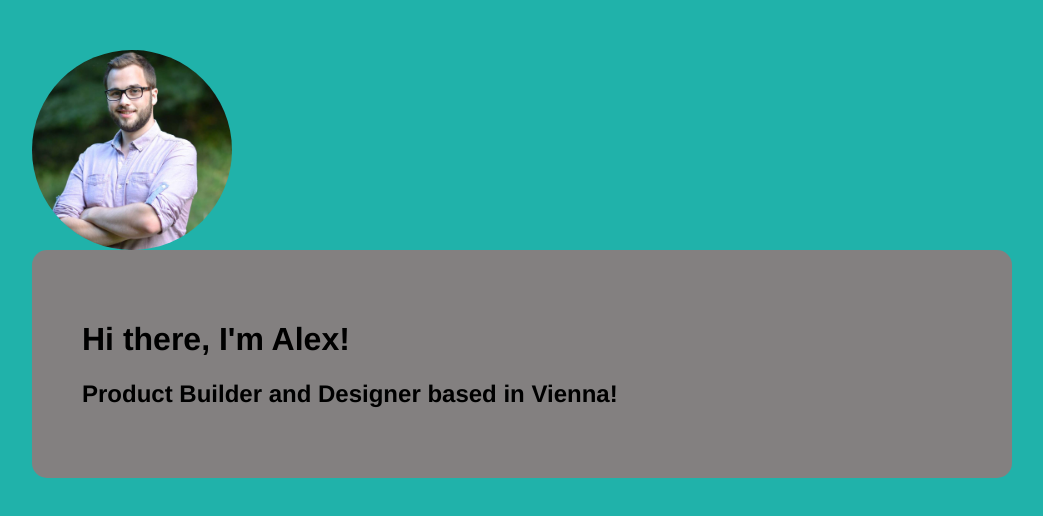
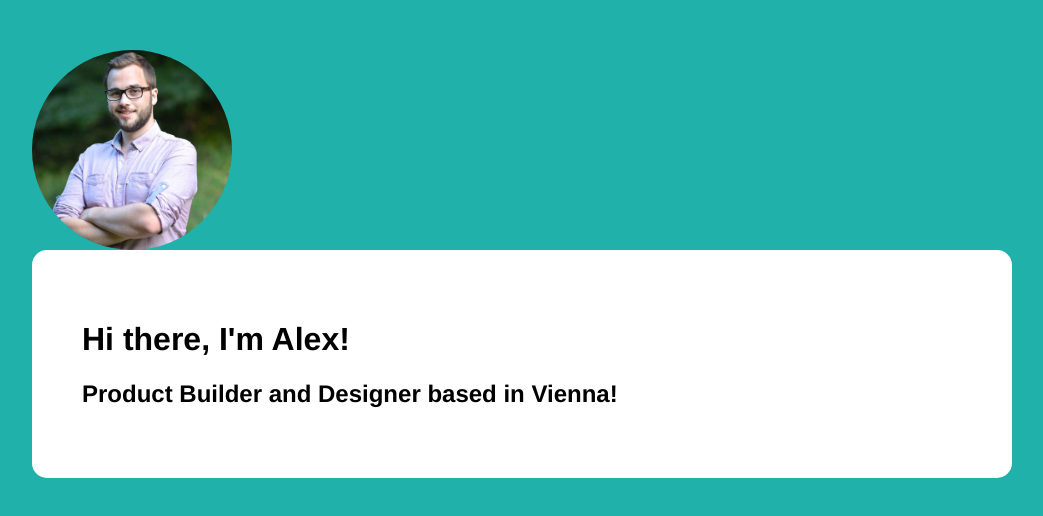
Before and after one commit to alexschuh/alexschuhcom, a plain HTML site: page index.html in a window 1280 px wide. Shown: the whole page, without its empty margins (118-1161 px from the left). Drawn offline with Linux system fonts and the light colour scheme.

Commit message:
sadfasdf

```diff
--- a/style.css
+++ b/style.css
@@ -11,7 +11,7 @@ body{
 }
 
 #hithere{
-    background-color: rgb(131, 128, 128);
+    background-color: white;
     border-radius: 15px;
     padding: 50px;
 }
```
